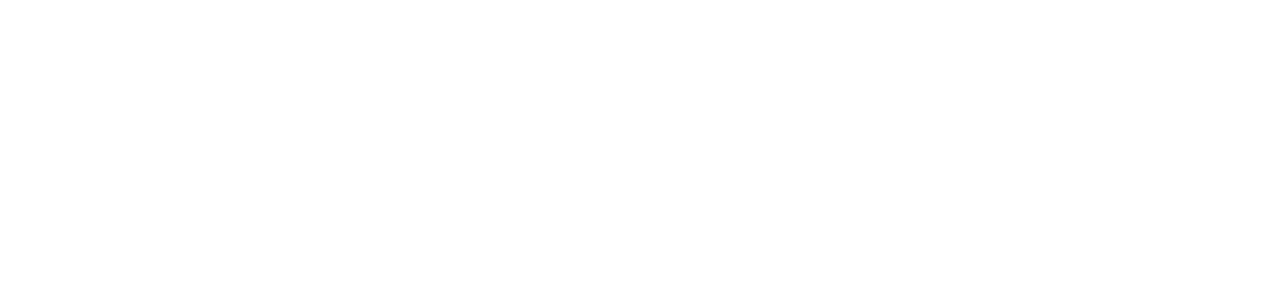
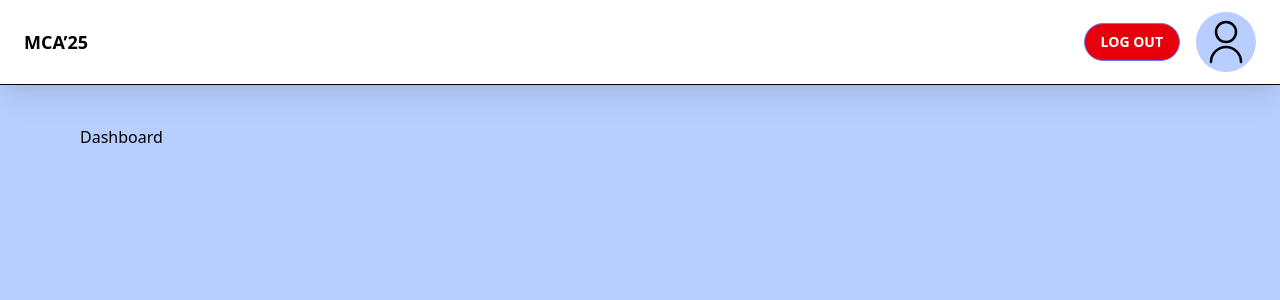
Before and after one commit to dipannitasharma/sentiment-analysis, a React (Vite) app: page /dashboard_admin in a window 1280 px wide. Before the commit this address had no page. Shown: the top 300 px of the page. Built offline with nearby package versions, Linux system fonts and the light colour scheme.

Commit message:
feat(App): integrate Dashboard and Dashboard_User components, update routing

```diff
--- a/src/App.jsx
+++ b/src/App.jsx
@@ -2,23 +2,21 @@ import { BrowserRouter as Router, Routes, Route, Link } from "react-router-dom";
 // import Home from "@/pages/Home";
 // import About from "@/pages/About";
 import Navbar from "./components/Navbar";
+import Dashboard from "./pages/Dashboard";
+import Dashboard_User from "./pages/Dashboard_User";
 
 export default function App() {
     return (
         <Router>
-            <div>
-                {/* <nav className="flex gap-4 mb-4">
-                    <Link to="/" className="text-blue-500">
-                        Home
-                    </Link>
-                    <Link to="/about" className="text-blue-500">
-                        About
-                    </Link>
-                </nav> */}
-                <Routes>
+            <div className="bg-[#B8CEFE] min-h-screen">
+                <Navbar />
+                <div className="px-20 py-10">
+                    <Routes >
+                        <Route path="/dashboard_admin" element={<Dashboard />} />
+                        <Route path="/dashboard_user" element={<Dashboard_User />} />
+                    </Routes>
+                </div>
 
-                    <Route path="/navbar" element={<Navbar />} />
-                </Routes>
             </div>
         </Router>
     );
--- a/src/components/Navbar.jsx
+++ b/src/components/Navbar.jsx
@@ -2,7 +2,7 @@ import React from 'react'
 
 const Navbar = () => {
   return (
-    <nav className="w-screen  bg-white border-b border-black flex items-center justify-between px-6 py-3">
+    <nav className="w-screen  bg-white border-b border-black shadow-xl shadow-gray-500/15 flex items-center justify-between px-6 py-3">
 
       <div class="text-lg font-bold text-black">
         MCA’25
--- /dev/null
+++ b/src/pages/Dashboard.jsx
@@ -0,0 +1,10 @@
+//for organisers
+import React from 'react'
+
+const Dashboard = () => {
+  return (
+    <div >Dashboard</div>
+  )
+}
+
+export default Dashboard
--- /dev/null
+++ b/src/pages/Dashboard_User.jsx
@@ -0,0 +1,10 @@
+//for users
+import React from 'react'
+
+const Dashboard_User = () => {
+  return (
+      <div >Dashboard_User</div>
+  )
+}
+
+export default Dashboard_User
```
Also changed, not shown: src/pages/About.jsx (added), src/pages/Home.jsx (added). Lines whose indentation alone changed are shown as unchanged.
